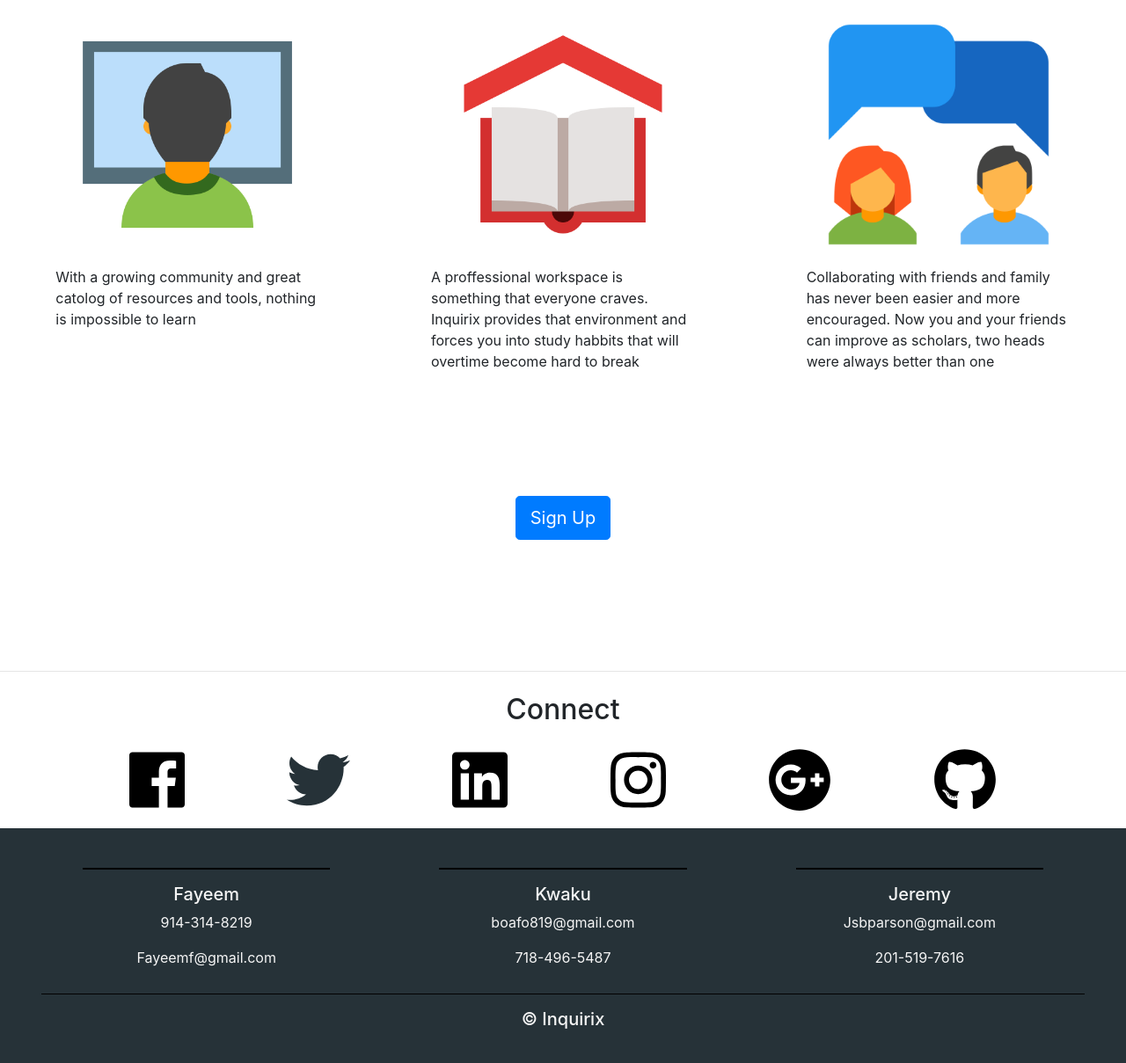
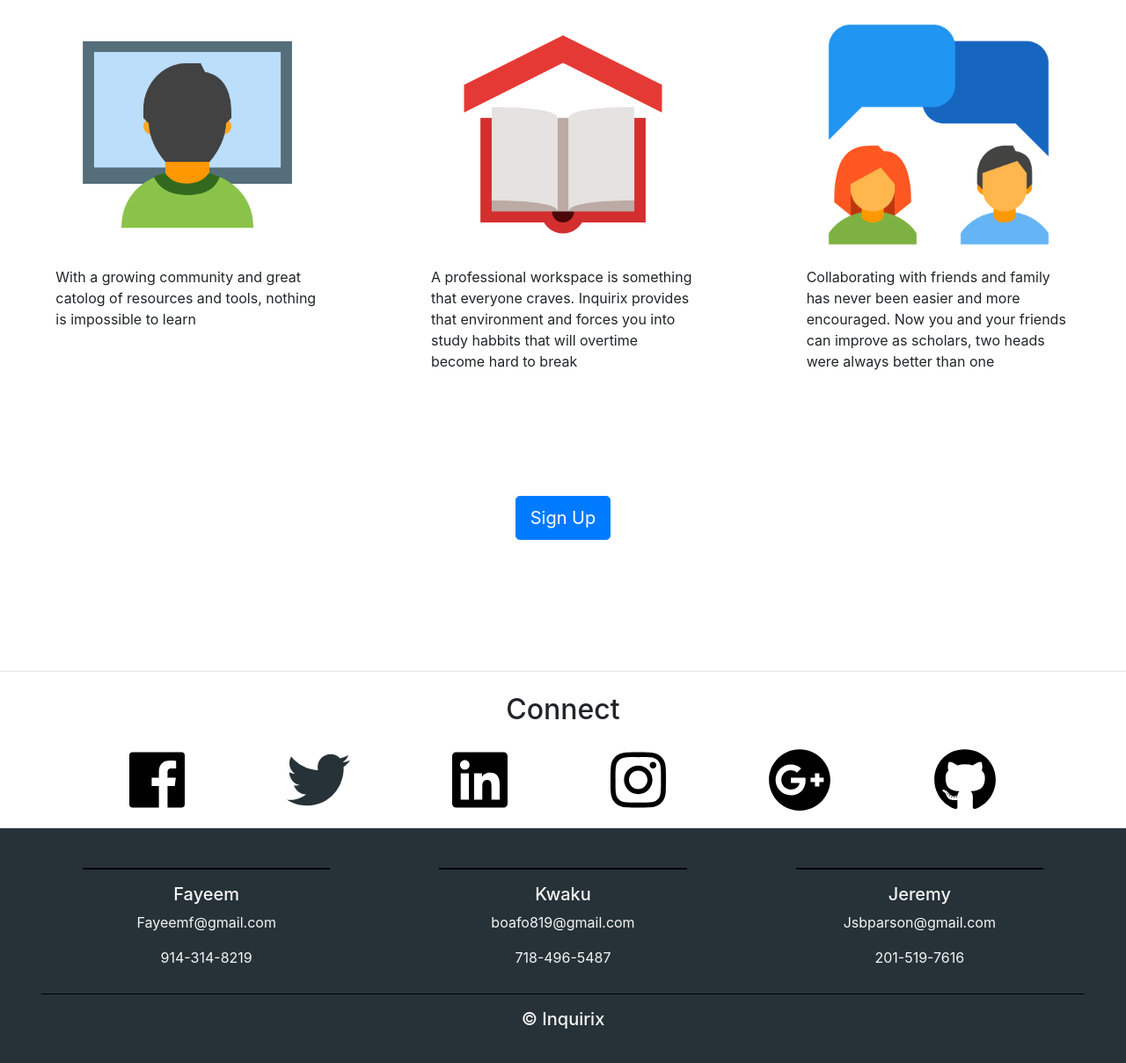
Before and after one commit to inquirix/InquirixWeb, a website: page Library/HTML/index.html in a window 1280 px wide. Shown: the part 774-1983 px from the top of the page at 88% size. Drawn offline with nearby package versions, Linux system fonts and the light colour scheme; files whose address does not match are found by name.

Commit message:
Fixing Homepage mistakes

```diff
--- a/Library/HTML/index.html
+++ b/Library/HTML/index.html
@@ -52,7 +52,7 @@
     </div>
     <div id="imagesText">
         <p id="learnText">With a growing community and great catolog of resources and tools, nothing is impossible to learn </p>
-        <p id="studyText">A proffessional workspace is something that everyone craves. Inquirix provides that environment and forces you into study habbits that will overtime become hard to break</p>
+        <p id="studyText">A professional workspace is something that everyone craves. Inquirix provides that environment and forces you into study habbits that will overtime become hard to break</p>
         <p id="collabText">Collaborating with friends and family has never been easier and more encouraged. Now you and your friends can improve as scholars, two heads were always better than one</p>
     </div>
     <div id="signUp">
@@ -84,8 +84,8 @@
                     <div class="col-md-4">
                         <hr class="light">
                         <h5>Fayeem</h5>
+                        <p>Fayeemf@gmail.com</p>
                         <p>914-314-8219</p>
-                        <p>Fayeemf@gmail.com</p>
                     </div>
                     <div class="col-md-4">
                         <hr class="light">
```
Also changed, not shown: 1 other file.
